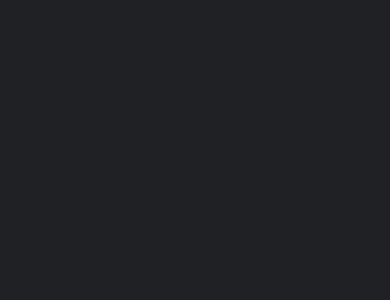
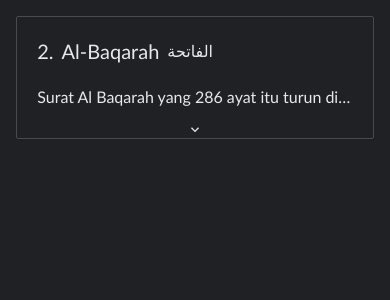
Before and after one commit to ahmadRamadhan-dotcom/vue-quran, a Vue app: page /surah/1 in a window 390 px wide. Before the commit this address had no page. Shown: the top 300 px of the page. Built offline with nearby package versions, Linux system fonts and the light colour scheme; no server answers.

Commit message:
chore: responsive surah preview in surah page

```diff
--- a/src/components/home/SurahCard.vue
+++ b/src/components/home/SurahCard.vue
@@ -1,7 +1,13 @@
 <template>
-  <article
+  <router-link
     v-for="(data, index) in surahData"
     :key="index"
+    :to="{
+      name: 'Surah',
+      params: {
+        no: data.nomor,
+      },
+    }"
     class="border border-[#464b50] hover:border-[#2ca4ab] group flex justify-between items-center transition duration-200 rounded-[.25rem] h-[4.4em] p-5"
   >
     <div class="flex gap-5" id="surah_preview_left">
@@ -26,7 +32,7 @@
         {{ data.jumlah_ayat }} Ayat
       </p>
     </div>
-  </article>
+  </router-link>
 </template>
 
 <script setup>
--- a/src/router/index.js
+++ b/src/router/index.js
@@ -7,6 +7,11 @@ const routes = [
     name: "Home",
     component: Homeview,
   },
+  {
+    path: "/surah/:no",
+    name: "Surah",
+    component: () => import("~/views/Surahview.vue"),
+  },
 ];
 
 const router = createRouter({
--- /dev/null
+++ b/src/views/Surahview.vue
@@ -0,0 +1,69 @@
+<template>
+  <div class="mt-4 w-11/12 sm:w-[94%] md:w-[700px] xl:w-[760px] mx-auto">
+    <div
+      :class="showMore ? 'min-h-[6.5em] transition duration-300' : 'h-[7.7em]'"
+      class="w-full relative border border-[#464b50] rounded-sm shadow-sm"
+    >
+      <div class="flex items-center gap-2 pl-5 pt-5">
+        <p class="font-normal text-xl">2.</p>
+        <p id="surah_name" class="font-normal text-xl">Al-Baqarah</p>
+        <p>الفاتحة</p>
+      </div>
+      <p :class="showMore ? '' : 'truncate ...'" class="md:text-justify p-5">
+        Surat Al Baqarah yang 286 ayat itu turun di Madinah yang sebahagian
+        besar diturunkan pada permulaan tahun Hijrah, kecuali ayat 281
+        diturunkan di Mina pada Hajji wadaa' (hajji Nabi Muhammad s.a.w. yang
+        terakhir). Seluruh ayat dari surat Al Baqarah termasuk golongan
+        Madaniyyah, merupakan surat yang terpanjang di antara surat-surat Al
+        Quran yang di dalamnya terdapat pula ayat yang terpancang (ayat 282).
+        Surat ini dinamai Al Baqarah karena di dalamnya disebutkan kisah
+        penyembelihan sapi betina yang diperintahkan Allah kepada Bani Israil
+        (ayat 67 sampai dengan 74), dimana dijelaskan watak orang Yahudi pada
+        umumnya. Dinamai Fusthaatul-Quran (puncak Al Quran) karena memuat
+        beberapa hukum yang tidak disebutkan dalam surat yang lain. Dinamai juga
+        surat alif-laam-miim karena surat ini dimulai dengan Alif-laam-miim.
+      </p>
+      <div
+        @click="showMore = !showMore"
+        class="absolute bottom-0 cursor-pointer w-full grid place-content-center"
+      >
+        <p
+          :class="showMore ? 'rotate-180' : ''"
+          class="text-center w-10 flex justify-center"
+        >
+          <svg
+            xmlns="http://www.w3.org/2000/svg"
+            viewBox="0 0 24 24"
+            display="inline-block"
+            vertical-align="middle"
+            width="1em"
+            height="1em"
+          >
+            <path
+              fill="currentColor"
+              d="m12 15.375l-6-6l1.4-1.4l4.6 4.6l4.6-4.6l1.4 1.4Z"
+            />
+          </svg>
+        </p>
+      </div>
+    </div>
+  </div>
+</template>
+
+<script setup>
+import { useRoute } from "vue-router";
+import { onMounted, ref } from "vue";
+import axios from "axios";
+
+const route = useRoute();
+const no = route.params.no;
+const showMore = ref(false);
+
+const detailSurah = ref([]);
+
+onMounted(() => {
+  axios
+    .get(`https://equran.id/api/surat/${no}`)
+    .then((res) => (detailSurah.value = res.data));
+});
+</script>
```
